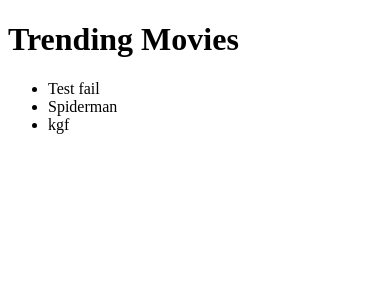
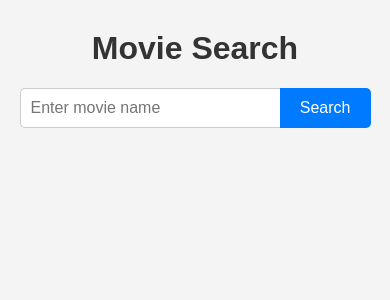
Before and after one commit to Aayush3115/BookIT, a Django app: page /movie in a window 390 px wide. Shown: the top 300 px of the page. Run offline with Django 5.2, Linux system fonts and the light colour scheme; data comes from the database, SQL or seed files in the repository; both versions use the stored data as it was after the commit.

Commit message:
API for movies search functionality

```diff
--- a/ticket/templates/movies.html
+++ b/ticket/templates/movies.html
@@ -3,16 +3,140 @@
 <head>
     <meta charset="UTF-8">
     <meta name="viewport" content="width=device-width, initial-scale=1.0">
-    <title>BookIT</title>
+    <title>Movie Search</title>
+    <style>
+        body {
+            font-family: Arial, sans-serif;
+            background-color: #f4f4f4;
+            margin: 0;
+            padding: 0;
+        }
+
+        .container {
+            width: 90%;
+            max-width: 1200px;
+            margin: 30px auto;
+        }
+
+        h1 {
+            text-align: center;
+            color: #333;
+        }
+
+        form {
+            display: flex;
+            justify-content: center;
+            margin: 20px 0;
+        }
+
+        input[type="text"] {
+            padding: 10px;
+            width: 50%;
+            border: 1px solid #ccc;
+            border-right: none;
+            border-radius: 5px 0 0 5px;
+            font-size: 16px;
+        }
+
+        button {
+            padding: 10px 20px;
+            background-color: #007BFF;
+            color: white;
+            border: none;
+            border-radius: 0 5px 5px 0;
+            cursor: pointer;
+            font-size: 16px;
+        }
+
+        button:hover {
+            background-color: #0056b3;
+        }
+
+        .movies-grid {
+            display: grid;
+            grid-template-columns: repeat(auto-fit, minmax(180px, 1fr));
+            gap: 20px;
+            margin-top: 20px;
+        }
+
+        .movie-card {
+            background-color: white;
+            border-radius: 8px;
+            box-shadow: 0 2px 6px rgba(0,0,0,0.1);
+            overflow: hidden;
+            transition: transform 0.2s, box-shadow 0.2s;
+        }
+
+        .movie-card:hover {
+            transform: translateY(-5px);
+            box-shadow: 0 5px 15px rgba(0,0,0,0.2);
+        }
+
+        .movie-card img {
+            width: 100%;
+            height: 270px;
+            object-fit: cover;
+        }
+
+        .movie-card .info {
+            padding: 10px;
+        }
+
+        .movie-card h3 {
+            margin: 0 0 5px;
+            font-size: 18px;
+            color: #333;
+        }
+
+        .movie-card p {
+            margin: 0;
+            font-size: 14px;
+            color: #666;
+        }
+
+        .no-results {
+            text-align: center;
+            color: red;
+            margin-top: 20px;
+        }
+
+        @media (max-width: 600px) {
+            input[type="text"] {
+                width: 70%;
+            }
+        }
+    </style>
 </head>
 <body>
-    <h1>Trending Movies</h1>
-    <ul>
-        {% for Movie in movies %}
-        <li>
-            {{ Movie.title }}
-        </li>
+
+<div class="container">
+    <h1>Movie Search</h1>
+
+    <!-- Search Form -->
+    <form method="get">
+        <input type="text" name="q" placeholder="Enter movie name" required>
+        <button type="submit">Search</button>
+    </form>
+
+    <!-- OMDb Search Results -->
+    {% if search_results %}
+    <h2>Search Results</h2>
+    <div class="movies-grid">
+        {% for movie in search_results %}
+        <div class="movie-card">
+            <img src="{{ movie.Poster }}" alt="{{ movie.Title }}">
+            <div class="info">
+                <h3>{{ movie.Title }}</h3>
+                <p>{{ movie.Year }}</p>
+            </div>
+        </div>
         {% endfor %}
-    </ul>
+    </div>
+    {% elif request.GET.q %}
+        <p class="no-results">No movies found for "{{ request.GET.q }}"</p>
+    {% endif %}
+
+</div>
+
 </body>
 </html>
--- a/ticket/views.py
+++ b/ticket/views.py
@@ -3,7 +3,7 @@
 from django.contrib.auth.models import User
 from django.contrib import messages
 from .models import *
-
+import requests
 
 def home(request):
     movies=Movie.objects.all()
@@ -54,5 +54,21 @@
 
 
 def movie_page(request):
-    movies=Movie.objects.all()
-    return render(request, 'movies.html',{'movies':movies})
+    movies = Movie.objects.all()
+    query = request.GET.get('q')
+    search_results = None
+
+    if query:
+        api_key = "4909b29c"
+        url = f"http://www.omdbapi.com/?s={query}&apikey={api_key}&type=movie"
+        response = requests.get(url)
+        if response.status_code == 200:
+            data = response.json()
+            search_results = data.get("Search")
+        else:
+            search_results = []
+
+    return render(request, "movies.html", {
+        "movies": movies,
+        "search_results": search_results
+    })
```
Also changed, not shown: db.sqlite3.
